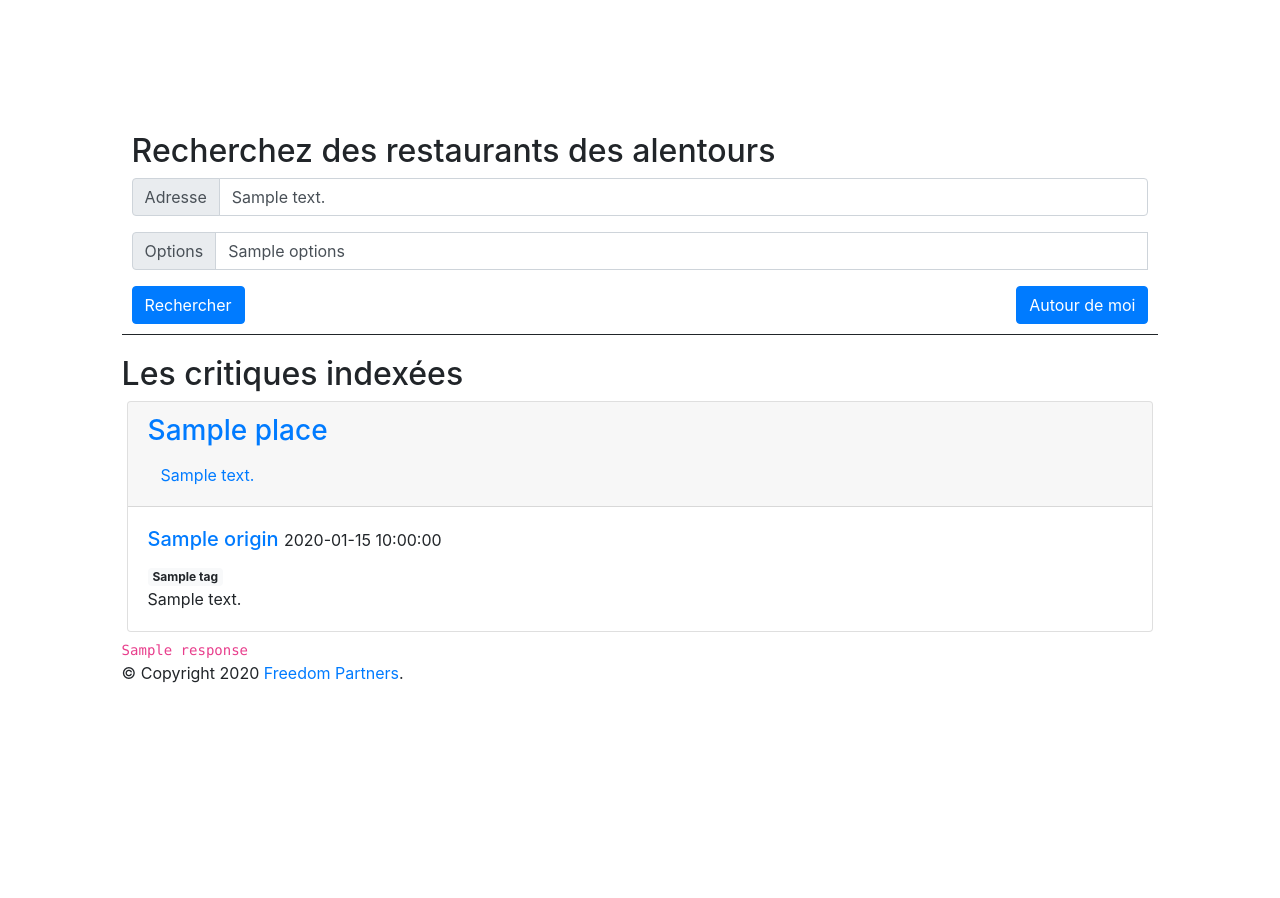
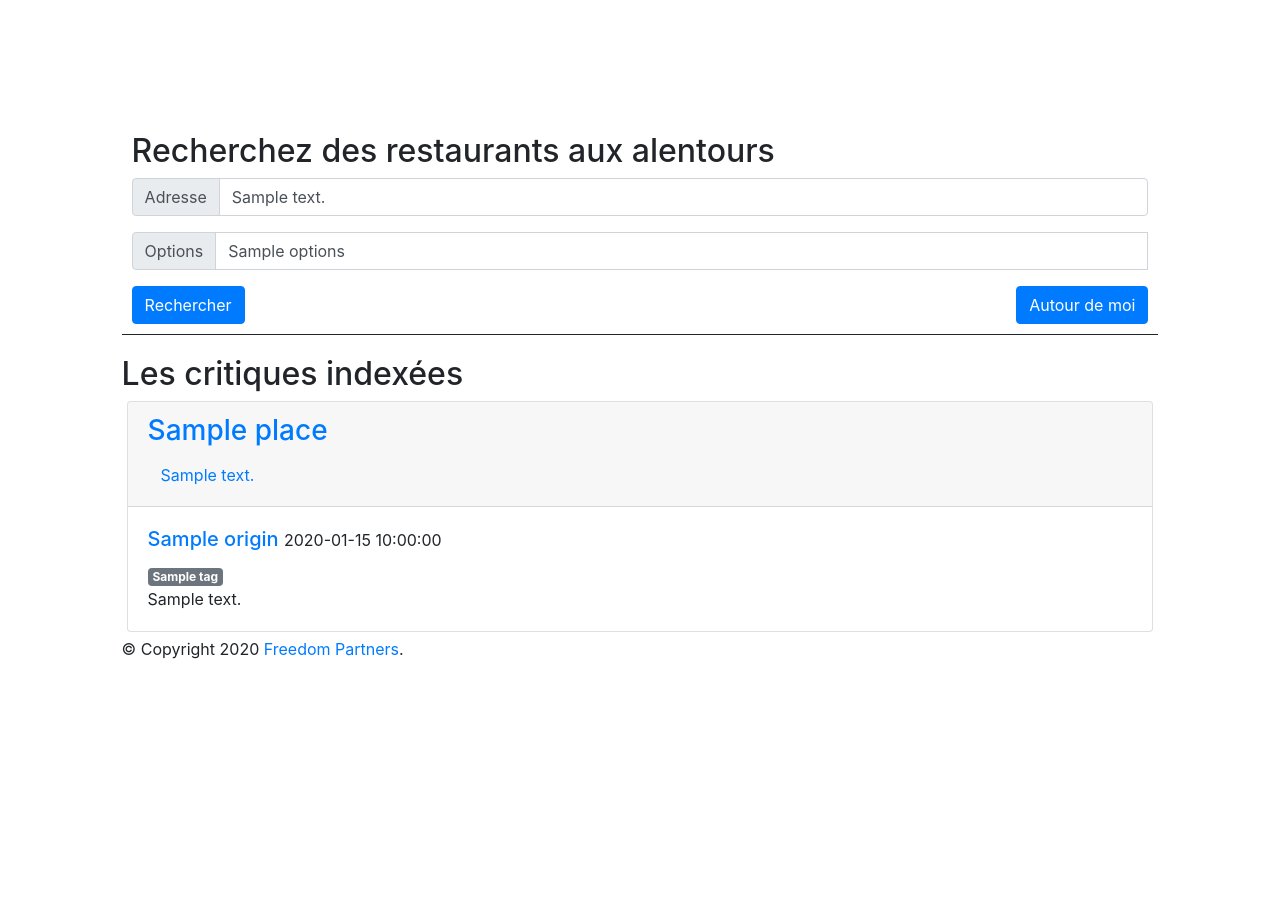
Before and after one commit to fmaine/wg2, a Flask app: template web/templates/find.html in a window 1280 px wide. Shown: the top 898 px of the page. Run offline with Flask 2, Linux system fonts and the light colour scheme; the template is opened without the code that fills it: most values are stand-ins (such as "Sample title", 1, 10 or a date in 2020); some libraries are stand-ins or nearby versions.

Commit message:
Commit through atom

```diff
--- a/web/templates/find.html
+++ b/web/templates/find.html
@@ -8,7 +8,7 @@
 {% endblock %}
 {% block content %}
 <div class="div-recherche">
-<h2>Recherchez des restaurants des alentours</h2>
+<h2>Recherchez des restaurants aux alentours</h2>
 <form id= "form-search" action="/" method="get">
   <div class="input-group mb-3">
     <div class="input-group-prepend">
@@ -57,7 +57,7 @@
           <small> {{ review.review_date }} </small>
         </h5>
         {% for tag in review.tags %}
-         <span class="badge badge-light">{{ tag }}</span>
+         <span class="badge badge-secondary">{{ tag }}</span>
         {% endfor %}
         <p class="card-text">{{ review.details }}</p>
       {% endfor %}
@@ -65,11 +65,6 @@
   </div>
   {% endfor %}
 </div>
-
-<code>
-{{response}}
-</code>
-
 
 <script>
 function submitPosition(position) {
```
Also changed, not shown: importers/merger.py (+8 -0 lines), importers/pudlo.py (+11 -8 lines), 1 other file.
